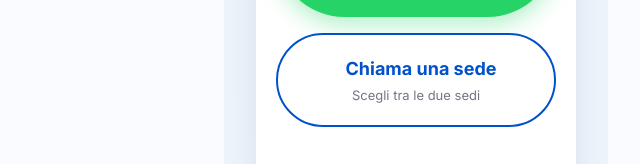
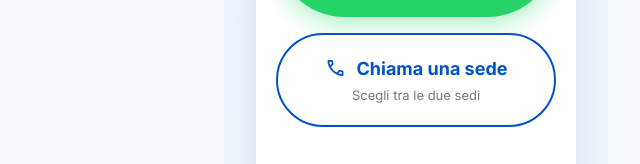
Before and after one commit to Jnojokes/holdent_landing_2, a plain HTML site: page index.html in a window 1280 px wide. Shown: the part 3249-3413 px from the top of the page, 640-1280 px from the left. Drawn offline with nearby package versions, Linux system fonts and the light colour scheme.

Commit message:
Update index.html

```diff
--- a/index.html
+++ b/index.html
@@ -952,14 +952,13 @@ Chiama 030 9826416</a>
            aria-haspopup="dialog"
            style="background: white; color: var(--color-primary); border: 2px solid var(--color-primary); padding: 20px 32px; border-radius: 9999px; font-weight: 700; font-size: 18px; cursor: pointer; display: inline-flex; flex-direction: column; align-items: center; gap: 4px; transition: all 200ms ease; min-width: 280px;">
           <div style="display: flex; align-items: center; gap: 10px;">
-            <span class="material-symbols-outlined" style="font-size: 22px;"></span>
+            <span class="material-symbols-outlined" style="font-size: 22px;">call</span>
             <span>Chiama una sede</span>
           </div>
           <span style="font-size: 13px; font-weight: 400; color: var(--color-outline);">Scegli tra le due sedi</span>
         </button>
 
       </div>
-
       <!-- Blocco fiduciario -->
       <div style="display: flex; gap: 32px; justify-content: center; flex-wrap: wrap; padding-top: 24px; border-top: 1px solid var(--color-alternate);">
 
```
